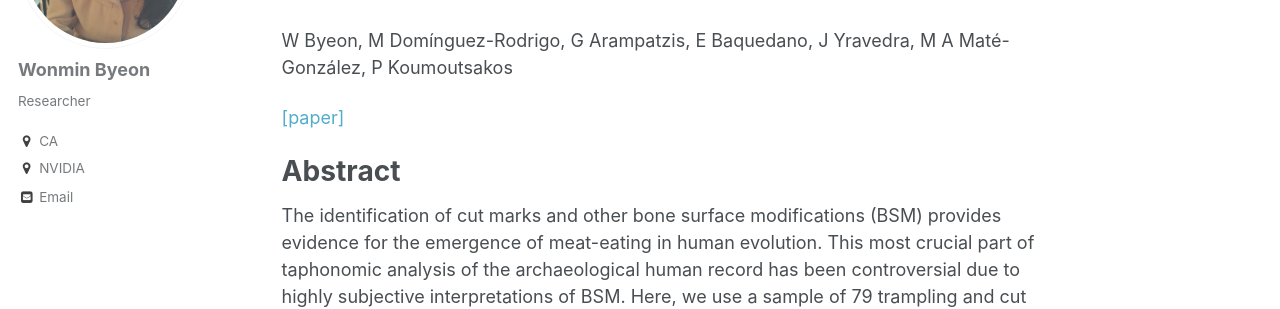
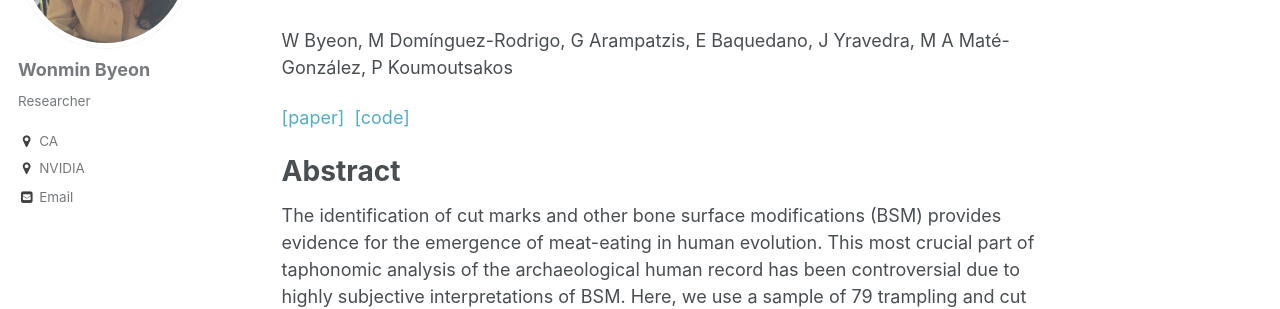
Before and after one commit to wonmin-byeon/wonmin-byeon.github.io, a Jekyll site: the page built from _publications/2019-02-cut-mark.md, in a window 1280 px wide and 900 px high. Shown: the part 244-553 px from the top of the window. Built offline with Jekyll 4.4.1, drawn with Linux system fonts in a browser that asks for light colours.

Commit message:
add cut mark code link

```diff
--- a/_publications/2019-02-cut-mark.md
+++ b/_publications/2019-02-cut-mark.md
@@ -7,7 +7,7 @@ venue: 'Journal of Computational Science'
 citation: 'W Byeon, M Domínguez-Rodrigo, G Arampatzis, E Baquedano, J Yravedra, M A Maté-González, P Koumoutsakos'
 paperurl: 'https://www.cse-lab.ethz.ch/wp-content/papercite-data/pdf/byeon2019a.pdf'
 ---
-[[paper]](https://www.cse-lab.ethz.ch/wp-content/papercite-data/pdf/byeon2019a.pdf)
+[[paper]](https://www.cse-lab.ethz.ch/wp-content/papercite-data/pdf/byeon2019a.pdf) &nbsp;[[code]](https://github.com/cselab/cut-marks-classification)
 
 Abstract
 ==
```
